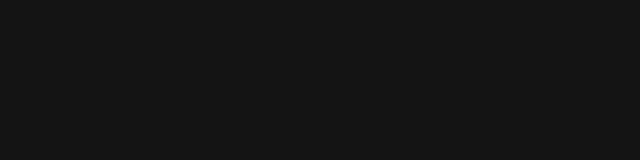
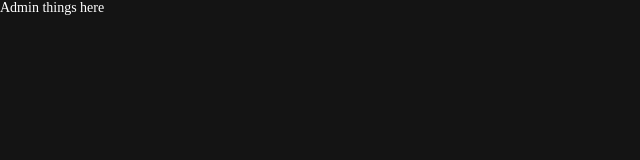
Before and after one commit to natalledm/netflix-clone-project, a React (Create React App) app: page /admin in a window 1280 px wide. Before the commit this address had no page. Shown: the top 160 px of the page, without its empty margins (0-640 px from the left). Built offline with nearby package versions, Linux system fonts and the light colour scheme.

Commit message:
Create files for admin routes

```diff
--- a/src/App.jsx
+++ b/src/App.jsx
@@ -1,4 +1,5 @@
 import { BrowserRouter, Routes, Route } from "react-router-dom";
+import AdminDashboard from "./pages/AdminDashboard";
 import SignIn from "./pages/SignIn";
 import Signup from "./pages/Signup";
 import UserDashboard from "./pages/UserDashboard";
@@ -13,6 +14,7 @@
           <Route path="/signup" element={<Signup />} />
           <Route path="/login" element={<SignIn />} />
           <Route path="/" element={<SignIn />} />
+          <Route path="/admin" element={<AdminDashboard />} />
         </Routes>
       </BrowserRouter>
     </div>
--- /dev/null
+++ b/src/pages/AdminDashboard.jsx
@@ -0,0 +1,3 @@
+export default function AdminDashboard() {
+  return <div>Admin things here</div>;
+}
--- /dev/null
+++ b/src/pages/CreateTitle.jsx
@@ -0,0 +1,3 @@
+export default function CreateTitle() {
+  return <div>Create title</div>;
+}
```
